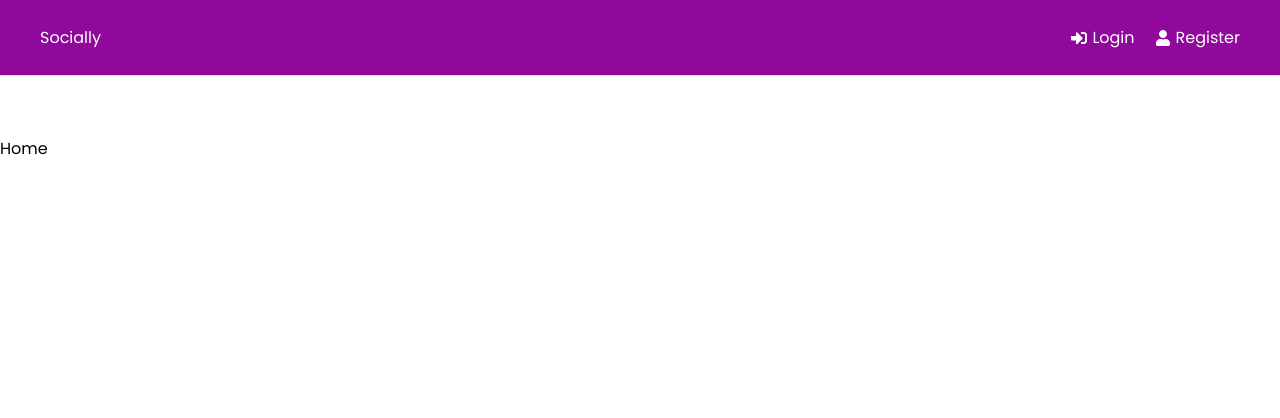
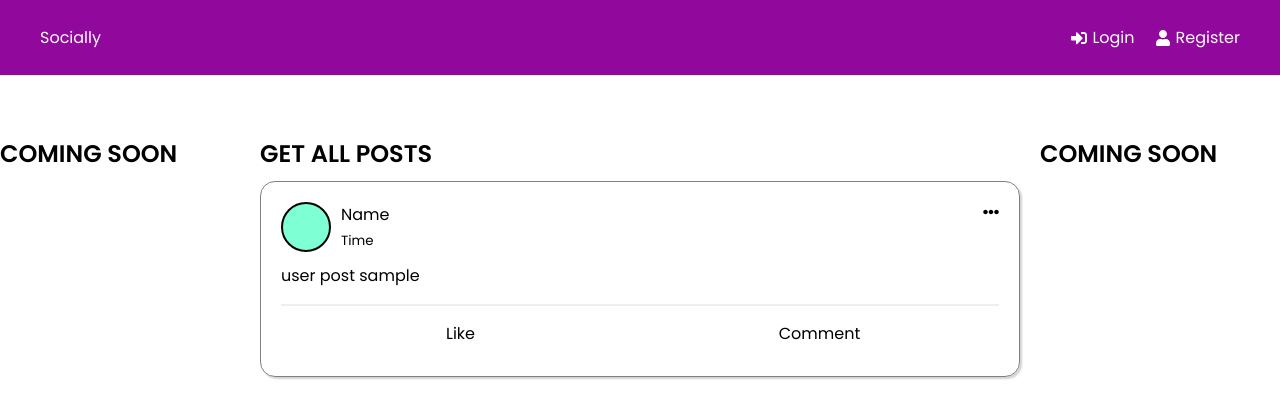
Before and after one commit to KeithRussel/socially-app, a React (Create React App) app in the folder frontend/: page / in a window 1280 px wide. Shown: the top 418 px of the page. Built offline with nearby package versions, Linux system fonts and the light colour scheme; the HTML template or start-up script is replaced by a standard one.

Commit message:
Frontend Homepage posts styling

```diff
--- a/frontend/src/index.css
+++ b/frontend/src/index.css
@@ -68,7 +68,7 @@ h3 {
 
 .container {
   width: 100%;
-  max-width: 1140px;
+  max-width: 1440px;
   margin: 0 auto;
 }
 
@@ -137,12 +137,12 @@ h3 {
   height: 100vh;
 }
 
-section:nth-of-type(1) {
+.wrapper section:nth-of-type(1) {
   grid-column: 1/3;
   background-color: #90089C;
 }
 
-section:nth-of-type(2) {
+.wrapper section:nth-of-type(2) {
   grid-column: 3;
   display: flex;
   flex-direction: column;
@@ -155,17 +155,109 @@ section:nth-of-type(2) {
   text-align: center;
 }
 
+/* HOME PAGE */
+.home__wrapper {
+  display: grid;
+  grid-template-columns: repeat(5, 1fr);
+  gap: 20px;
+  width: 100%;
+  margin: auto;
+}
+
+.home__wrapper section:nth-of-type(1) {
+  grid-column: 1;
+}
+
+.home__wrapper section:nth-of-type(2) {
+  grid-column: 2/5;
+}
+
+.home__wrapper section:nth-of-type(3) {
+  grid-column: 5;
+}
+
+/* HOME PAGE POSTS */
+.posts {
+  padding: 20px;
+  border: 1px solid gray;
+  border-radius: 15px;
+  box-shadow: 2px 2px 2px #0000002e;
+}
+
+.posts__head {
+  display: flex;
+  justify-content: space-between;
+}
+
+.posts__head_flex {
+  display: flex;
+}
+
+.user__post {
+  margin: 10px 0;
+}
+
+.posts__buttons {
+  display: flex;
+  justify-content: space-around;
+  margin: auto;
+  width: 100%;
+  margin-top: 15px;
+  border-top: 2px solid #eee;
+  padding-top: 5px;
+}
+
+.posts__buttons .likes, .posts__buttons .comments {
+  width: 100%;
+  padding: 10px 5px;
+  text-align: center;
+  cursor: pointer;
+}
+
+.posts__buttons .likes:hover, .posts__buttons .comments:hover {
+  background-color: #b1b1b12e;
+}
+
+.posts__head_flex .user__avatar {
+  background: aquamarine;
+  border-radius: 50%;
+  margin-right: 10px;
+  border: 2px solid;
+  height: 50px;
+  width: 50px;
+}
+
+.posts__head_flex_col {
+  flex-direction: column;
+  display: flex;
+}
+
 @media (max-width: 768px) {
   .wrapper {
     grid-template-columns: 1fr;
     width: 100%;
   }
 
-  section:nth-of-type(1) {
+  .wrapper section:nth-of-type(1) {
     display: none;
   }
 
-  section:nth-of-type(2) {
+  .wrapper section:nth-of-type(2) {
+    grid-column: 1;
+  }
+
+  /* HOME POSTS */
+  .home__wrapper {
+    grid-template-columns: 1fr;
+    width: auto;
+    margin: 10px 20px;
+  }
+
+  .home__wrapper .home__left_sidebar, .home__wrapper .home__profiles {
+    display: none;
+  }
+
+  .home__wrapper section:nth-of-type(2) {
     grid-column: 1;
   }
 }
--- a/frontend/src/pages/Home.jsx
+++ b/frontend/src/pages/Home.jsx
@@ -1,10 +1,44 @@
 import Header from '../components/Header'
+import {FaUser, FaEllipsisH} from 'react-icons/fa'
 
 const Home = () => {
   return (
     <>
     <Header />
-    <div>Home</div>
+    <div className='container'>
+      <div className="home__wrapper">
+      <section className="home__left_sidebar">
+          <h1>COMING SOON</h1>
+        </section>
+        <section className="home__posts">
+          <h1>GET ALL POSTS</h1>
+          <div className="posts">
+            <div className='posts__head'>
+              <div className="posts__head_flex">
+                <div className="user__avatar"></div>
+                <div className="posts__head_flex_col">
+                  <div className="user__name">Name</div>
+                  <div className="posted__time"><small>Time</small></div>
+                </div>
+              </div>
+              <div className='posts__head_ellipsis'>
+                <FaEllipsisH />
+              </div>
+            </div>
+            <div className="user__post">
+              <p>user post sample</p>
+            </div>
+            <div class="posts__buttons btn-group">
+              <div type="button" class="likes">Like</div>
+              <div type="button" class="comments">Comment</div>
+            </div>
+          </div>
+        </section>
+        <section className="home__profiles">
+          <h1>COMING SOON</h1>
+        </section>
+      </div>
+    </div>
     </>
   )
 }
```
